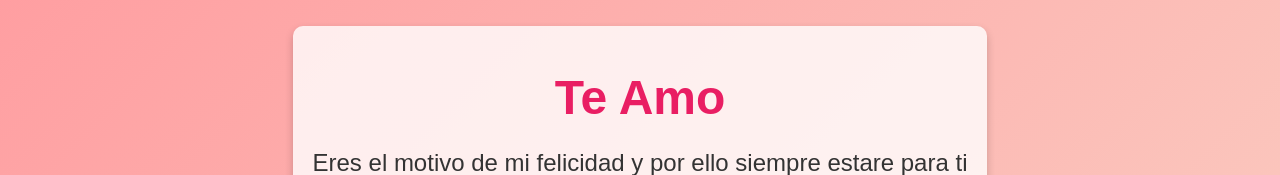
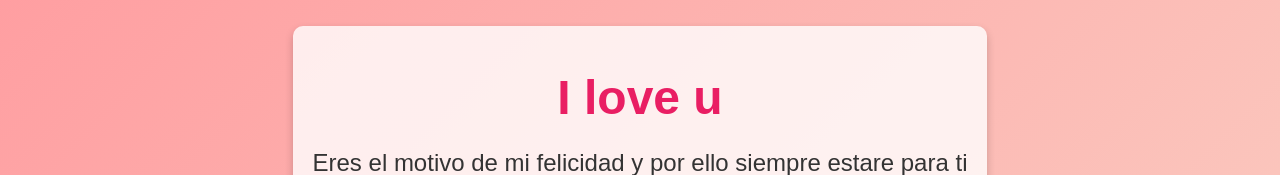
Before and after one commit to Axitzi/G, a plain HTML site: page index.html in a window 1280 px wide. Shown: the part 173-348 px from the top of the page. Drawn offline with Linux system fonts and the light colour scheme.

Commit message:
Update index.html

```diff
--- a/index.html
+++ b/index.html
@@ -80,7 +80,7 @@
 </head>
 <body>
     <div class="container">
-        <h1>Te Amo</h1>
+        <h1>I love u</h1>
         <p>Eres el motivo de mi felicidad y por ello siempre estare para ti</p>
         <div class="heart">💗</div>
         <button onclick="showImage()">Ver Foto</button>
```
